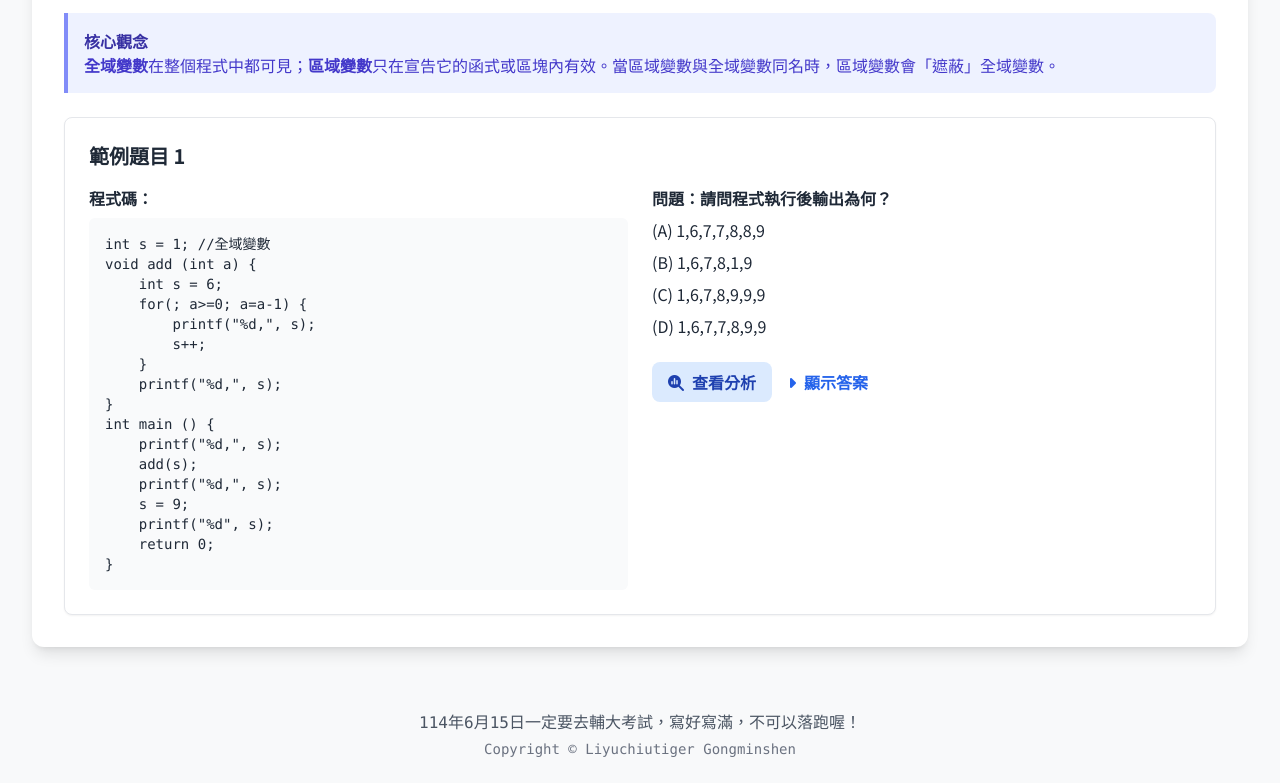
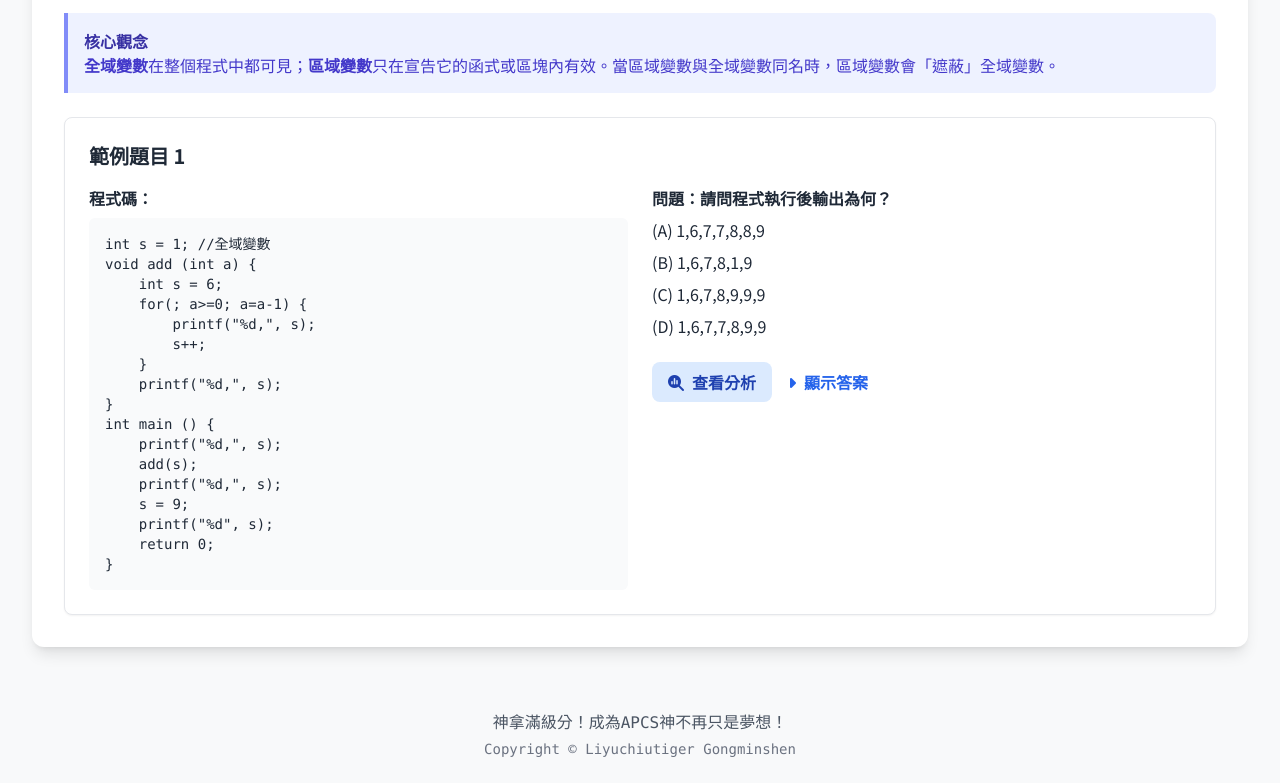
Before and after one commit to gongminshenliyuchiutiger/apcsshen, a plain HTML site: page index.html in a window 1280 px wide. Shown: the part 2323-3106 px from the top of the page. Drawn offline with nearby package versions, Linux system fonts and the light colour scheme.

Commit message:
202507181244A

```diff
--- a/index.html
+++ b/index.html
@@ -587,7 +587,7 @@ for (int i=0; i<s; i++) {
     </main>
 
     <footer class="text-center mt-8 mb-6">
-        <p class="text-gray-600">114年6月15日一定要去輔大考試，寫好寫滿，不可以落跑喔！</p>
+        <p class="text-gray-600">神拿滿級分！成為APCS神不再只是夢想！</p>
         <p class="text-gray-500 text-sm mt-1">Copyright © Liyuchiutiger Gongminshen</p>
     </footer>
 
```
